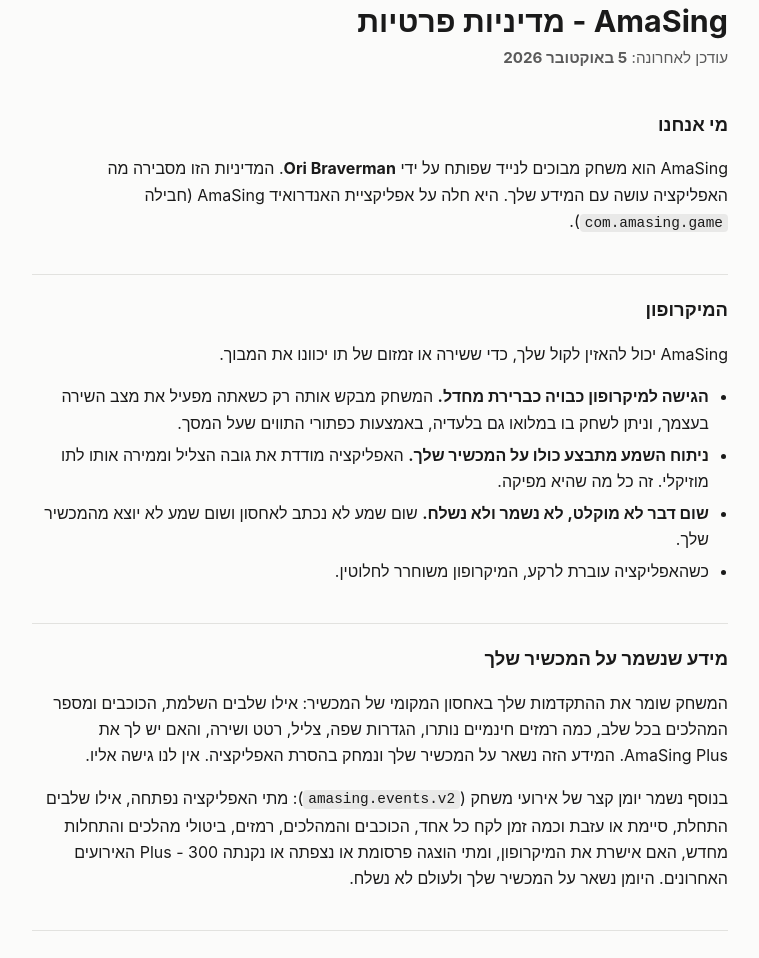
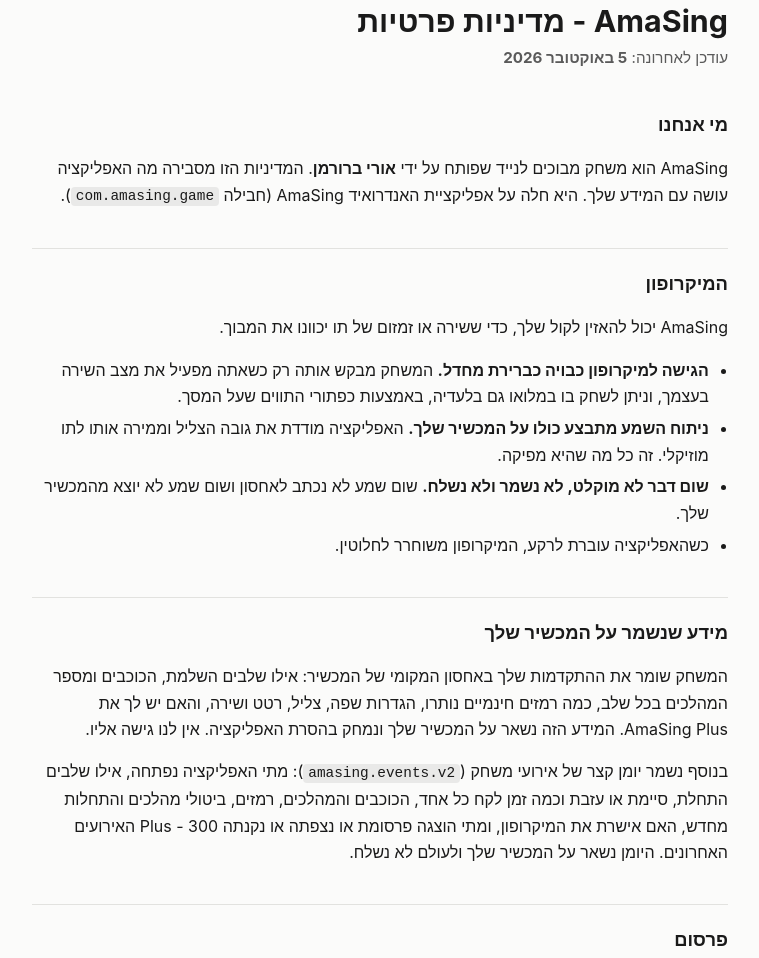
Before and after one commit to OriBraverman/amasing-privacy, a plain HTML site: page index.html in a window 1280 px wide. Shown: the part 2717-3675 px from the top of the page, without its empty margins (260-1019 px from the left). Drawn offline with Linux system fonts and the light colour scheme.

Commit message:
Developer name in Hebrew in the Hebrew section

```diff
--- a/index.html
+++ b/index.html
@@ -137,7 +137,7 @@
 
   <h2>מי אנחנו</h2>
   <p>
-    AmaSing הוא משחק מבוכים לנייד שפותח על ידי <strong>Ori Braverman</strong>. המדיניות הזו מסבירה
+    AmaSing הוא משחק מבוכים לנייד שפותח על ידי <strong>אורי ברורמן</strong>. המדיניות הזו מסבירה
     מה האפליקציה עושה עם המידע שלך. היא חלה על אפליקציית האנדרואיד AmaSing
     (חבילה <code>com.amasing.game</code>).
   </p>
```
